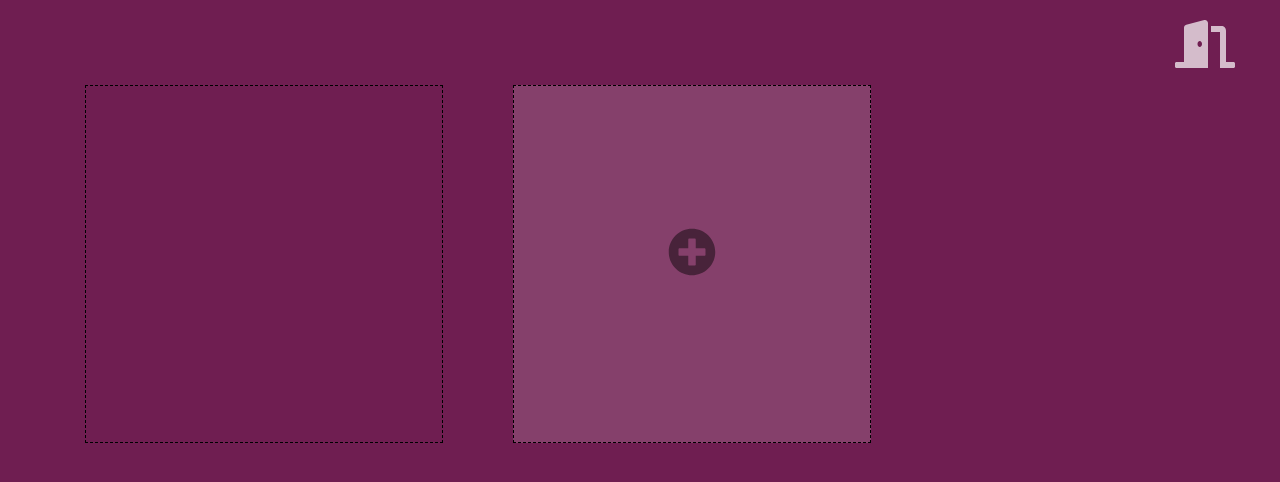
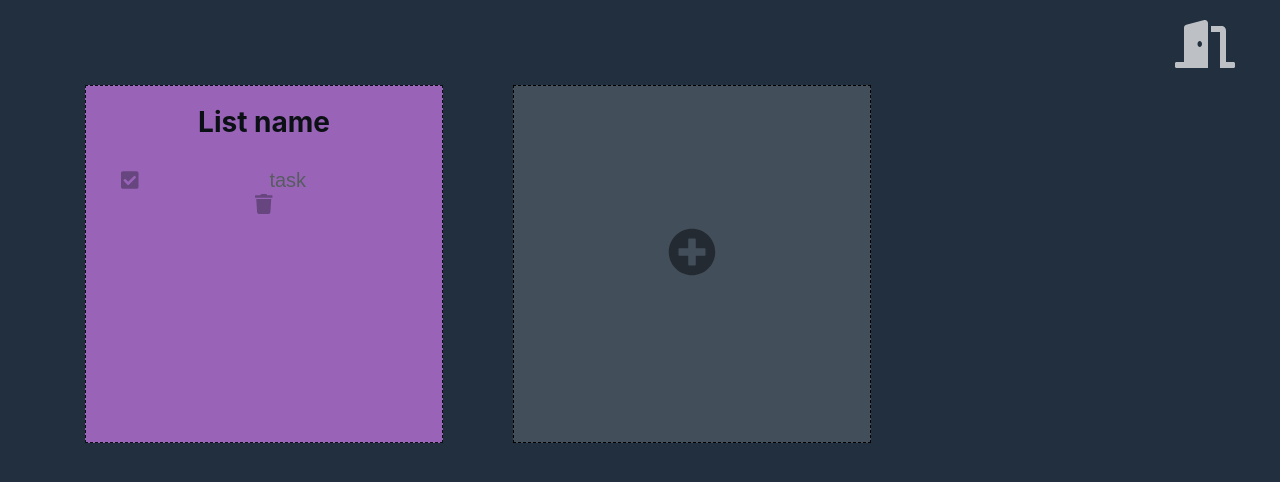
Before and after one commit to swedishsailor/todo, a React (Create React App) app: page /mainview in a window 1280 px wide. Shown: the top 482 px of the page. Built offline with nearby package versions, Linux system fonts and the light colour scheme.

Commit message:
components styles

```diff
--- a/src/components/Login/Login.scss
+++ b/src/components/Login/Login.scss
@@ -30,6 +30,19 @@
     width: 135px;
     margin: 10px auto;
     margin-top: 20px;
+    border-radius: 5px;
+    border:1px solid #000;
+    background:#009432;
+    color:#fff;
+    font-size: 30px;
+    box-shadow: 10px 10px #565656;
+
+    &:hover{
+        box-shadow: none;
+        transform: translateX(10px)  translateY(10px);
+        opacity: 0.8;
+        cursor: pointer;
+    }
 }
 
 .loginText{
--- a/src/components/MainView/MainView.js
+++ b/src/components/MainView/MainView.js
@@ -1,7 +1,7 @@
 import React from 'react';
 import './MainView.scss';
 import { FontAwesomeIcon } from '@fortawesome/react-fontawesome';
-import { faPlusCircle, faDoorOpen } from '@fortawesome/free-solid-svg-icons';
+import { faPlusCircle, faDoorOpen, faCheckSquare, faTrash } from '@fortawesome/free-solid-svg-icons';
 import { Link } from 'react-router-dom';
 
 class MainView extends React.Component {
@@ -10,7 +10,12 @@ class MainView extends React.Component {
   return (
     <div className="mainview" id="/mainview">
      <div className="mainviewList">
-
+        <p className="mainviewListName">List name</p>
+        <div className="mainviewTaskDiv">
+        <FontAwesomeIcon icon={faCheckSquare} className="checkIcon"/>
+        <input className="mainviewTask" placeholder="task"></input>
+        <FontAwesomeIcon icon={faTrash} className="deleteIcon"/>
+        </div>
      </div>
      <div className="mainviewList">
         <FontAwesomeIcon className="plusIcon" icon={faPlusCircle}/>
--- a/src/components/MainView/MainView.scss
+++ b/src/components/MainView/MainView.scss
@@ -10,6 +10,11 @@
     height: 356px;
     border:1px dashed #000;
     margin:35px;
+
+    &:first-of-type{
+        background:#D980FA;
+        opacity:0.65;
+    }
 
     &:last-of-type{
         background:rgba(255,255,255,0.15);
@@ -40,3 +45,45 @@
         color:red;
     }
 }
+
+.mainviewTask{
+    border:none;
+    background:inherit;
+    height:25px;
+    font-size: 20px;
+    text-align: center;
+
+    &::placeholder{
+        text-align: center;
+        font-size: 20px;
+    }
+}
+
+.deleteIcon{
+    font-size:20px;
+    margin: auto 15px;
+    opacity: 0.35;
+
+    &:hover{
+        color:red;
+        opacity: 1;
+    }
+}
+
+.mainviewListName{
+    font-size: 28px;
+    font-weight: bold;
+    margin-top: 19px;
+}
+
+.checkIcon{
+    font-size:20px;
+    margin: auto 15px;
+    opacity: 0.35;
+
+    &:hover{
+        color: green;
+        opacity: 1;
+
+    }
+}
--- a/src/components/Register/Register.js
+++ b/src/components/Register/Register.js
@@ -13,7 +13,7 @@ class Register extends React.Component {
      <input className="registerInput" type="email" placeholder="Your email"></input>
      <input className="registerInput" type="password" placeholder="Password"></input>
      <input className="registerInput" type="password" placeholder="Repeat Password"></input>
-     <button type="submit" className="registerButton">Create</button>
+     <button type="submit" className="loginButton">Create</button>
      <Link to="/">
      <FontAwesomeIcon icon={faDoorOpen} className="exitIcon"/>
      </Link>
--- a/src/index.css
+++ b/src/index.css
@@ -8,7 +8,7 @@ body {
     sans-serif;
   -webkit-font-smoothing: antialiased;
   -moz-osx-font-smoothing: grayscale;
-  background:#6F1E51;
+  background:#222f3e;
 }
 
 code {
```
